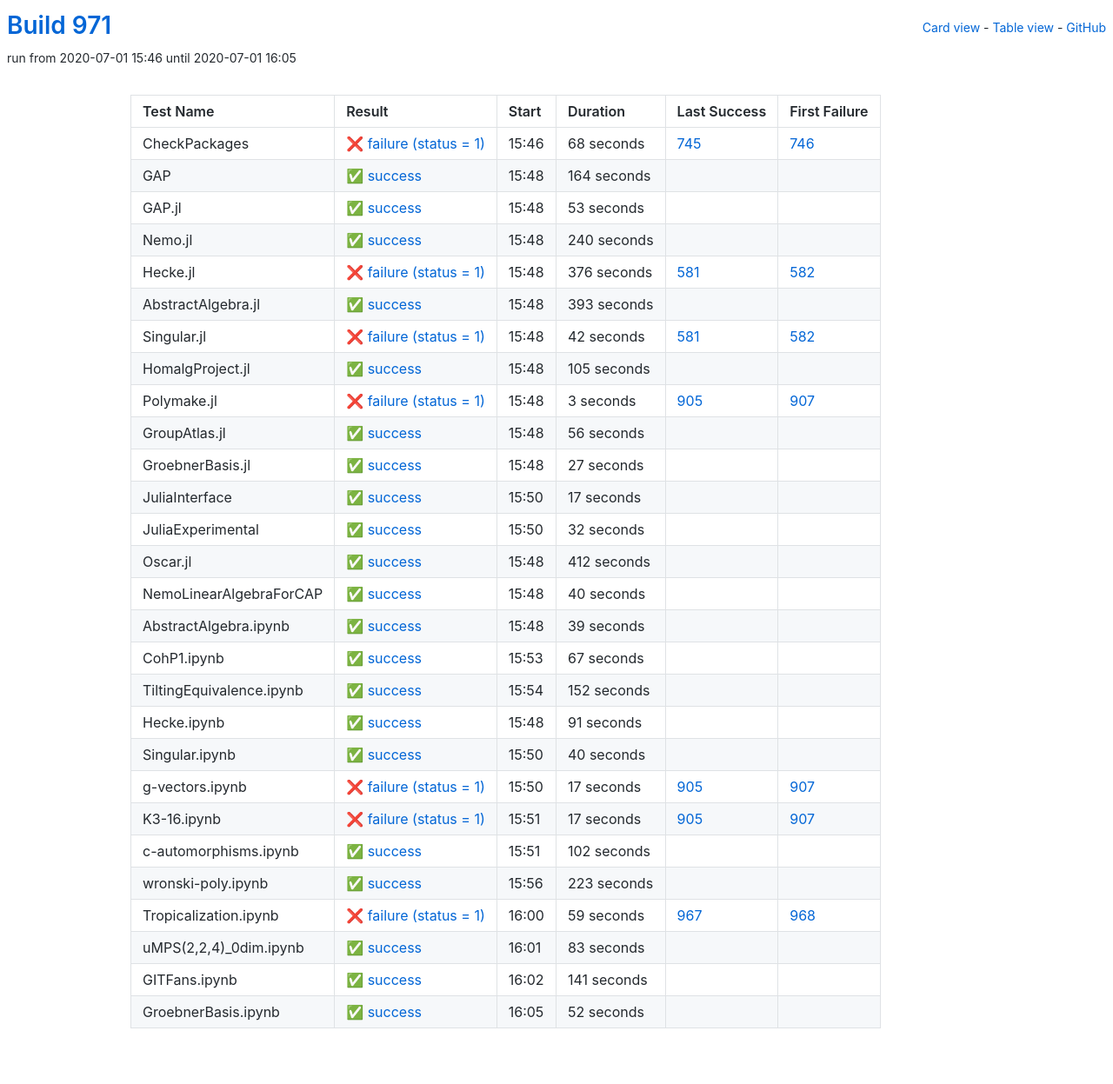
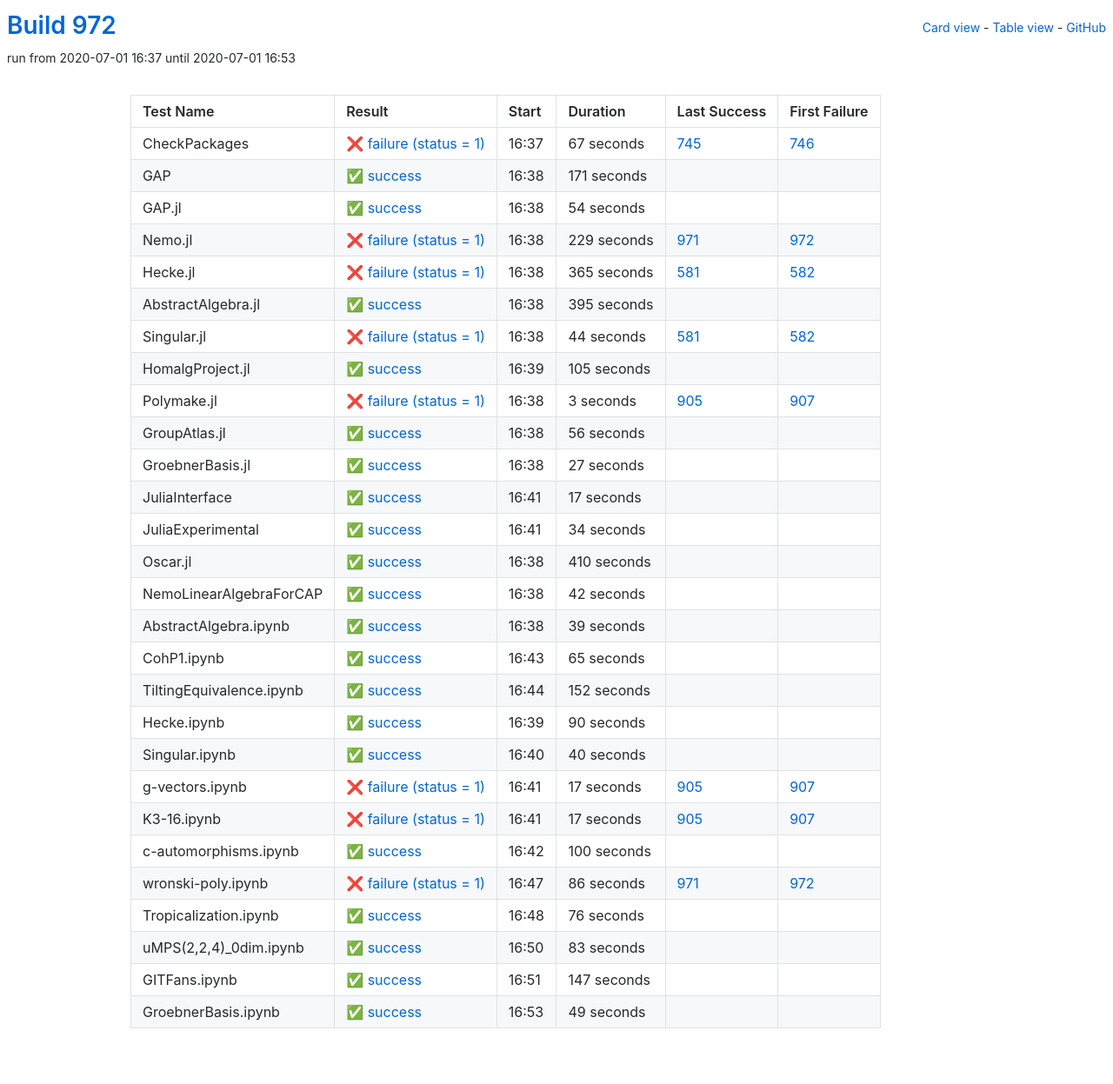
Before and after one commit to oscar-system/oscar-ci-status-1.4, a Jekyll site: the page built from table.html, in a window 1280 px wide. Shown: the whole page at 87% size. Built offline with Jekyll 4.4.1, drawn with Linux system fonts in a browser that asks for light colours.

Commit message:
Build #972

```diff
--- a/_data/ci.yml
+++ b/_data/ci.yml
@@ -1,6 +1,6 @@
 ---
-build: 971
-build_url: https://oscarci.mathematik.uni-kl.de/job/oscar-julia-1.4/971/
+build: 972
+build_url: https://oscarci.mathematik.uni-kl.de/job/oscar-julia-1.4/972/
 job: oscar-julia-1.4
 organization: oscar-system
 repo: oscar-ci-status-1.4
@@ -8,92 +8,92 @@ repourl: https://github.com/oscar-system/oscar-ci-status-1.4
 tests:
 - name: CheckPackages
   id: checkpackages
-  log: https://oscarci.mathematik.uni-kl.de/job/oscar-julia-1.4/971/artifact/logs/build-971/CheckPackages.log
-  start: 2020-07-01 15:46
+  log: https://oscarci.mathematik.uni-kl.de/job/oscar-julia-1.4/972/artifact/logs/build-972/CheckPackages.log
+  start: 2020-07-01 16:37
   success: false
   exitcode: 1
   status: failure
-  duration: 68
+  duration: 67
   last_success: 745
   last_success_url: https://oscarci.mathematik.uni-kl.de/job/oscar-julia-1.4/745/
   first_failure: 746
   first_failure_url: https://oscarci.mathematik.uni-kl.de/job/oscar-julia-1.4/746/
 - name: GAP
   id: gap
-  log: https://oscarci.mathematik.uni-kl.de/job/oscar-julia-1.4/971/artifact/logs/build-971/GAP.log
-  start: 2020-07-01 15:48
+  log: https://oscarci.mathematik.uni-kl.de/job/oscar-julia-1.4/972/artifact/logs/build-972/GAP.log
+  start: 2020-07-01 16:38
   success: true
   exitcode: 0
   status: success
-  duration: 164
+  duration: 171
   last_success: false
   last_success_url:
   first_failure: false
   first_failure_url:
 - name: GAP.jl
   id: gap-jl
-  log: https://oscarci.mathematik.uni-kl.de/job/oscar-julia-1.4/971/artifact/logs/build-971/GAP.jl.log
-  start: 2020-07-01 15:48
+  log: https://oscarci.mathematik.uni-kl.de/job/oscar-julia-1.4/972/artifact/logs/build-972/GAP.jl.log
+  start: 2020-07-01 16:38
   success: true
   exitcode: 0
   status: success
-  duration: 53
+  duration: 54
   last_success: false
   last_success_url:
   first_failure: false
   first_failure_url:
 - name: Nemo.jl
   id: nemo-jl
-  log: https://oscarci.mathematik.uni-kl.de/job/oscar-julia-1.4/971/artifact/logs/build-971/Nemo.jl.log
-  start: 2020-07-01 15:48
-  success: true
-  exitcode: 0
-  status: success
-  duration: 240
-  last_success: false
-  last_success_url:
-  first_failure: false
-  first_failure_url:
-- name: Hecke.jl
-  id: hecke-jl
-  log: https://oscarci.mathematik.uni-kl.de/job/oscar-julia-1.4/971/artifact/logs/build-971/Hecke.jl.log
-  start: 2020-07-01 15:48
+  log: https://oscarci.mathematik.uni-kl.de/job/oscar-julia-1.4/972/artifact/logs/build-972/Nemo.jl.log
+  start: 2020-07-01 16:38
   success: false
   exitcode: 1
   status: failure
-  duration: 376
+  duration: 229
+  last_success: 971
+  last_success_url: https://oscarci.mathematik.uni-kl.de/job/oscar-julia-1.4/971/
+  first_failure: 972
+  first_failure_url: https://oscarci.mathematik.uni-kl.de/job/oscar-julia-1.4/972/
+- name: Hecke.jl
+  id: hecke-jl
+  log: https://oscarci.mathematik.uni-kl.de/job/oscar-julia-1.4/972/artifact/logs/build-972/Hecke.jl.log
+  start: 2020-07-01 16:38
+  success: false
+  exitcode: 1
+  status: failure
+  duration: 365
   last_success: 581
   last_success_url: https://oscarci.mathematik.uni-kl.de/job/oscar-julia-1.4/581/
   first_failure: 582
   first_failure_url: https://oscarci.mathematik.uni-kl.de/job/oscar-julia-1.4/582/
 - name: AbstractAlgebra.jl
   id: abstractalgebra-jl
-  log: https://oscarci.mathematik.uni-kl.de/job/oscar-julia-1.4/971/artifact/logs/build-971/AbstractAlgebra.jl.log
-  start: 2020-07-01 15:48
+  log: https://oscarci.mathematik.uni-kl.de/job/oscar-julia-1.4/972/artifact/logs/build-972/AbstractAlgebra.jl.log
+  start: 2020-07-01 16:38
   success: true
   exitcode: 0
   status: success
-  duration: 393
+  duration: 395
   last_success: false
   last_success_url:
   first_failure: false
   first_failure_url:
 - name: Singular.jl
   id: singular-jl
-  log: https://oscarci.mathematik.uni-kl.de/job/oscar-julia-1.4/971/artifact/logs/build-971/Singular.jl.log
-  start: 2020-07-01 15:48
+  log: https://oscarci.mathematik.uni-kl.de/job/oscar-julia-1.4/972/artifact/logs/build-972/Singular.jl.log
+  start: 2020-07-01 16:38
   success: false
   exitcode: 1
   status: failure
-  duration: 42
+  duration: 44
   last_success: 581
   last_success_url: https://oscarci.mathematik.uni-kl.de/job/oscar-julia-1.4/581/
   first_failure: 582
   first_failure_url: https://oscarci.mathematik.uni-kl.de/job/oscar-julia-1.4/582/
 - name: HomalgProject.jl
   id: homalgproject-jl
-  log: https://oscarci.mathematik.uni-kl.de/job/oscar-julia-1.4/971/artifact/logs/build-971/HomalgProject.jl.log
-  start: 2020-07-01 15:48
+  log: https://oscarci.mathematik.uni-kl.de/job/oscar-julia-1.4/972/artifact/logs/build-972/HomalgProject.jl.log
+  start: 2020-07-01 16:39
   success: true
   exitcode: 0
   status: success
@@ -104,8 +104,8 @@ tests:
   first_failure_url:
 - name: Polymake.jl
   id: polymake-jl
-  log: https://oscarci.mathematik.uni-kl.de/job/oscar-julia-1.4/971/artifact/logs/build-971/Polymake.jl.log
-  start: 2020-07-01 15:48
+  log: https://oscarci.mathematik.uni-kl.de/job/oscar-julia-1.4/972/artifact/logs/build-972/Polymake.jl.log
+  start: 2020-07-01 16:38
   success: false
   exitcode: 1
   status: failure
@@ -116,8 +116,8 @@ tests:
   first_failure_url: https://oscarci.mathematik.uni-kl.de/job/oscar-julia-1.4/907/
 - name: GroupAtlas.jl
   id: groupatlas-jl
-  log: https://oscarci.mathematik.uni-kl.de/job/oscar-julia-1.4/971/artifact/logs/build-971/GroupAtlas.jl.log
-  start: 2020-07-01 15:48
+  log: https://oscarci.mathematik.uni-kl.de/job/oscar-julia-1.4/972/artifact/logs/build-972/GroupAtlas.jl.log
+  start: 2020-07-01 16:38
   success: true
   exitcode: 0
   status: success
@@ -128,8 +128,8 @@ tests:
   first_failure_url:
 - name: GroebnerBasis.jl
   id: groebnerbasis-jl
-  log: https://oscarci.mathematik.uni-kl.de/job/oscar-julia-1.4/971/artifact/logs/build-971/GroebnerBasis.jl.log
-  start: 2020-07-01 15:48
+  log: https://oscarci.mathematik.uni-kl.de/job/oscar-julia-1.4/972/artifact/logs/build-972/GroebnerBasis.jl.log
+  start: 2020-07-01 16:38
   success: true
   exitcode: 0
   status: success
@@ -140,8 +140,8 @@ tests:
   first_failure_url:
 - name: JuliaInterface
   id: juliainterface
-  log: https://oscarci.mathematik.uni-kl.de/job/oscar-julia-1.4/971/artifact/logs/build-971/JuliaInterface.log
-  start: 2020-07-01 15:50
+  log: https://oscarci.mathematik.uni-kl.de/job/oscar-julia-1.4/972/artifact/logs/build-972/JuliaInterface.log
+  start: 2020-07-01 16:41
   success: true
   exitcode: 0
   status: success
@@ -152,44 +152,44 @@ tests:
   first_failure_url:
 - name: JuliaExperimental
   id: juliaexperimental
-  log: https://oscarci.mathematik.uni-kl.de/job/oscar-julia-1.4/971/artifact/logs/build-971/JuliaExperimental.log
-  start: 2020-07-01 15:50
+  log: https://oscarci.mathematik.uni-kl.de/job/oscar-julia-1.4/972/artifact/logs/build-972/JuliaExperimental.log
+  start: 2020-07-01 16:41
   success: true
   exitcode: 0
   status: success
-  duration: 32
+  duration: 34
   last_success: false
   last_success_url:
   first_failure: false
   first_failure_url:
 - name: Oscar.jl
   id: oscar-jl
-  log: https://oscarci.mathematik.uni-kl.de/job/oscar-julia-1.4/971/artifact/logs/build-971/Oscar.jl.log
-  start: 2020-07-01 15:48
+  log: https://oscarci.mathematik.uni-kl.de/job/oscar-julia-1.4/972/artifact/logs/build-972/Oscar.jl.log
+  start: 2020-07-01 16:38
   success: true
   exitcode: 0
   status: success
-  duration: 412
+  duration: 410
   last_success: false
   last_success_url:
   first_failure: false
   first_failure_url:
 - name: NemoLinearAlgebraForCAP
   id: nemolinearalgebraforcap
-  log: https://oscarci.mathematik.uni-kl.de/job/oscar-julia-1.4/971/artifact/logs/build-971/NemoLinearAlgebraForCAP.log
-  start: 2020-07-01 15:48
+  log: https://oscarci.mathematik.uni-kl.de/job/oscar-julia-1.4/972/artifact/logs/build-972/NemoLinearAlgebraForCAP.log
+  start: 2020-07-01 16:38
   success: true
   exitcode: 0
   status: success
-  duration: 40
+  duration: 42
   last_success: false
   last_success_url:
   first_failure: false
   first_failure_url:
 - name: AbstractAlgebra.ipynb
   id: abstractalgebra-ipynb
-  log: https://oscarci.mathematik.uni-kl.de/job/oscar-julia-1.4/971/artifact/logs/build-971/AbstractAlgebra.ipynb.log
-  start: 2020-07-01 15:48
+  log: https://oscarci.mathematik.uni-kl.de/job/oscar-julia-1.4/972/artifact/logs/build-972/AbstractAlgebra.ipynb.log
+  start: 2020-07-01 16:38
   success: true
   exitcode: 0
   status: success
@@ -200,20 +200,20 @@ tests:
   first_failure_url:
 - name: CohP1.ipynb
   id: cohp1-ipynb
-  log: https://oscarci.mathematik.uni-kl.de/job/oscar-julia-1.4/971/artifact/logs/build-971/CohP1.ipynb.log
-  start: 2020-07-01 15:53
+  log: https://oscarci.mathematik.uni-kl.de/job/oscar-julia-1.4/972/artifact/logs/build-972/CohP1.ipynb.log
+  start: 2020-07-01 16:43
   success: true
   exitcode: 0
   status: success
-  duration: 67
+  duration: 65
   last_success: false
   last_success_url:
   first_failure: false
   first_failure_url:
 - name: TiltingEquivalence.ipynb
   id: tiltingequivalence-ipynb
-  log: https://oscarci.mathematik.uni-kl.de/job/oscar-julia-1.4/971/artifact/logs/build-971/TiltingEquivalence.ipynb.log
-  start: 2020-07-01 15:54
+  log: https://oscarci.mathematik.uni-kl.de/job/oscar-julia-1.4/972/artifact/logs/build-972/TiltingEquivalence.ipynb.log
+  start: 2020-07-01 16:44
   success: true
   exitcode: 0
   status: success
@@ -224,20 +224,20 @@ tests:
   first_failure_url:
 - name: Hecke.ipynb
   id: hecke-ipynb
-  log: https://oscarci.mathematik.uni-kl.de/job/oscar-julia-1.4/971/artifact/logs/build-971/Hecke.ipynb.log
-  start: 2020-07-01 15:48
+  log: https://oscarci.mathematik.uni-kl.de/job/oscar-julia-1.4/972/artifact/logs/build-972/Hecke.ipynb.log
+  start: 2020-07-01 16:39
   success: true
   exitcode: 0
   status: success
-  duration: 91
+  duration: 90
   last_success: false
   last_success_url:
   first_failure: false
   first_failure_url:
 - name: Singular.ipynb
   id: singular-ipynb
-  log: https://oscarci.mathematik.uni-kl.de/job/oscar-julia-1.4/971/artifact/logs/build-971/Singular.ipynb.log
-  start: 2020-07-01 15:50
+  log: https://oscarci.mathematik.uni-kl.de/job/oscar-julia-1.4/972/artifact/logs/build-972/Singular.ipynb.log
+  start: 2020-07-01 16:40
   success: true
   exitcode: 0
   status: success
@@ -248,8 +248,8 @@ tests:
   first_failure_url:
 - name: g-vectors.ipynb
   id: g-vectors-ipynb
-  log: https://oscarci.mathematik.uni-kl.de/job/oscar-julia-1.4/971/artifact/logs/build-971/g-vectors.ipynb.log
-  start: 2020-07-01 15:50
+  log: https://oscarci.mathematik.uni-kl.de/job/oscar-julia-1.4/972/artifact/logs/build-972/g-vectors.ipynb.log
+  start: 2020-07-01 16:41
   success: false
   exitcode: 1
   status: failure
@@ -260,8 +260,8 @@ tests:
   first_failure_url: https://oscarci.mathematik.uni-kl.de/job/oscar-julia-1.4/907/
 - name: K3-16.ipynb
   id: k3-16-ipynb
-  log: https://oscarci.mathematik.uni-kl.de/job/oscar-julia-1.4/971/artifact/logs/build-971/K3-16.ipynb.log
-  start: 2020-07-01 15:51
+  log: https://oscarci.mathematik.uni-kl.de/job/oscar-julia-1.4/972/artifact/logs/build-972/K3-16.ipynb.log
+  start: 2020-07-01 16:41
   success: false
   exitcode: 1
   status: failure
@@ -272,44 +272,44 @@ tests:
   first_failure_url: https://oscarci.mathematik.uni-kl.de/job/oscar-julia-1.4/907/
 - name: c-automorphisms.ipynb
   id: c-automorphisms-ipynb
-  log: https://oscarci.mathematik.uni-kl.de/job/oscar-julia-1.4/971/artifact/logs/build-971/c-automorphisms.ipynb.log
-  start: 2020-07-01 15:51
+  log: https://oscarci.mathematik.uni-kl.de/job/oscar-julia-1.4/972/artifact/logs/build-972/c-automorphisms.ipynb.log
+  start: 2020-07-01 16:42
   success: true
   exitcode: 0
   status: success
-  duration: 102
+  duration: 100
   last_success: false
   last_success_url:
   first_failure: false
   first_failure_url:
 - name: wronski-poly.ipynb
   id: wronski-poly-ipynb
-  log: https://oscarci.mathematik.uni-kl.de/job/oscar-julia-1.4/971/artifact/logs/build-971/wronski-poly.ipynb.log
-  start: 2020-07-01 15:56
+  log: https://oscarci.mathematik.uni-kl.de/job/oscar-julia-1.4/972/artifact/logs/build-972/wronski-poly.ipynb.log
+  start: 2020-07-01 16:47
+  success: false
+  exitcode: 1
+  status: failure
+  duration: 86
+  last_success: 971
+  last_success_url: https://oscarci.mathematik.uni-kl.de/job/oscar-julia-1.4/971/
+  first_failure: 972
+  first_failure_url: https://oscarci.mathematik.uni-kl.de/job/oscar-julia-1.4/972/
+- name: Tropicalization.ipynb
+  id: tropicalization-ipynb
+  log: https://oscarci.mathematik.uni-kl.de/job/oscar-julia-1.4/972/artifact/logs/build-972/Tropicalization.ipynb.log
+  start: 2020-07-01 16:48
   success: true
   exitcode: 0
   status: success
-  duration: 223
+  duration: 76
   last_success: false
   last_success_url:
   first_failure: false
   first_failure_url:
-- name: Tropicalization.ipynb
-  id: tropicalization-ipynb
-  log: https://oscarci.mathematik.uni-kl.de/job/oscar-julia-1.4/971/artifact/logs/build-971/Tropicalization.ipynb.log
-  start: 2020-07-01 16:00
-  success: false
-  exitcode: 1
-  status: failure
-  duration: 59
-  last_success: 967
-  last_success_url: https://oscarci.mathematik.uni-kl.de/job/oscar-julia-1.4/967/
-  first_failure: 968
-  first_failure_url: https://oscarci.mathematik.uni-kl.de/job/oscar-julia-1.4/968/
 - name: uMPS(2,2,4)_0dim.ipynb
   id: umps-2-2-4-0dim-ipynb
-  log: https://oscarci.mathematik.uni-kl.de/job/oscar-julia-1.4/971/artifact/logs/build-971/uMPS-2-2-4-_0dim.ipynb.log
-  start: 2020-07-01 16:01
+  log: https://oscarci.mathematik.uni-kl.de/job/oscar-julia-1.4/972/artifact/logs/build-972/uMPS-2-2-4-_0dim.ipynb.log
+  start: 2020-07-01 16:50
   success: true
   exitcode: 0
   status: success
@@ -320,24 +320,24 @@ tests:
   first_failure_url:
 - name: GITFans.ipynb
   id: gitfans-ipynb
-  log: https://oscarci.mathematik.uni-kl.de/job/oscar-julia-1.4/971/artifact/logs/build-971/GITFans.ipynb.log
-  start: 2020-07-01 16:02
+  log: https://oscarci.mathematik.uni-kl.de/job/oscar-julia-1.4/972/artifact/logs/build-972/GITFans.ipynb.log
+  start: 2020-07-01 16:51
   success: true
   exitcode: 0
   status: success
-  duration: 141
+  duration: 147
   last_success: false
   last_success_url:
   first_failure: false
   first_failure_url:
 - name: GroebnerBasis.ipynb
   id: groebnerbasis-ipynb
-  log: https://oscarci.mathematik.uni-kl.de/job/oscar-julia-1.4/971/artifact/logs/build-971/GroebnerBasis.ipynb.log
-  start: 2020-07-01 16:05
+  log: https://oscarci.mathematik.uni-kl.de/job/oscar-julia-1.4/972/artifact/logs/build-972/GroebnerBasis.ipynb.log
+  start: 2020-07-01 16:53
   success: true
   exitcode: 0
   status: success
-  duration: 52
+  duration: 49
   last_success: false
   last_success_url:
   first_failure: false
```
Also changed, not shown: README.md.
